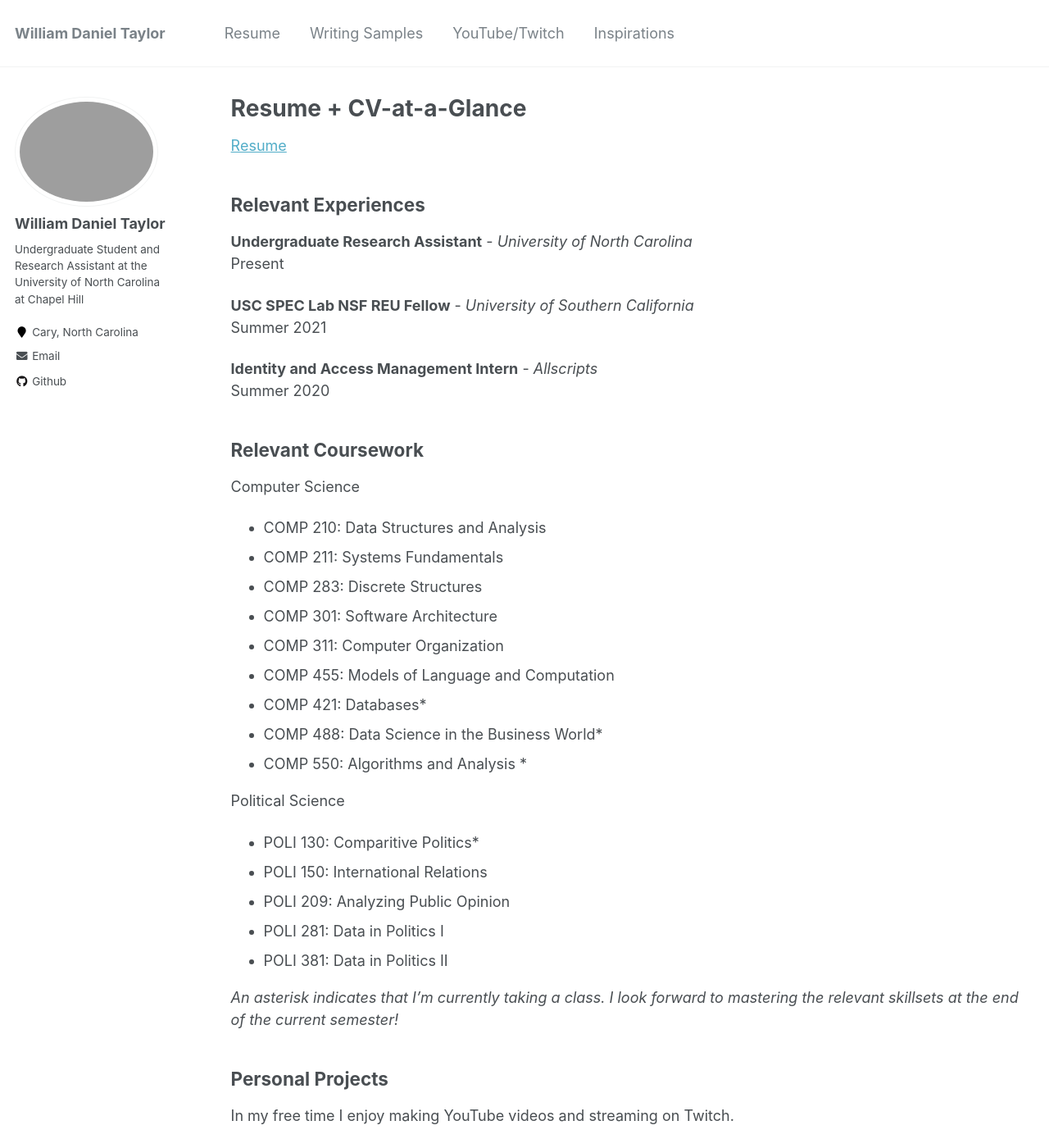
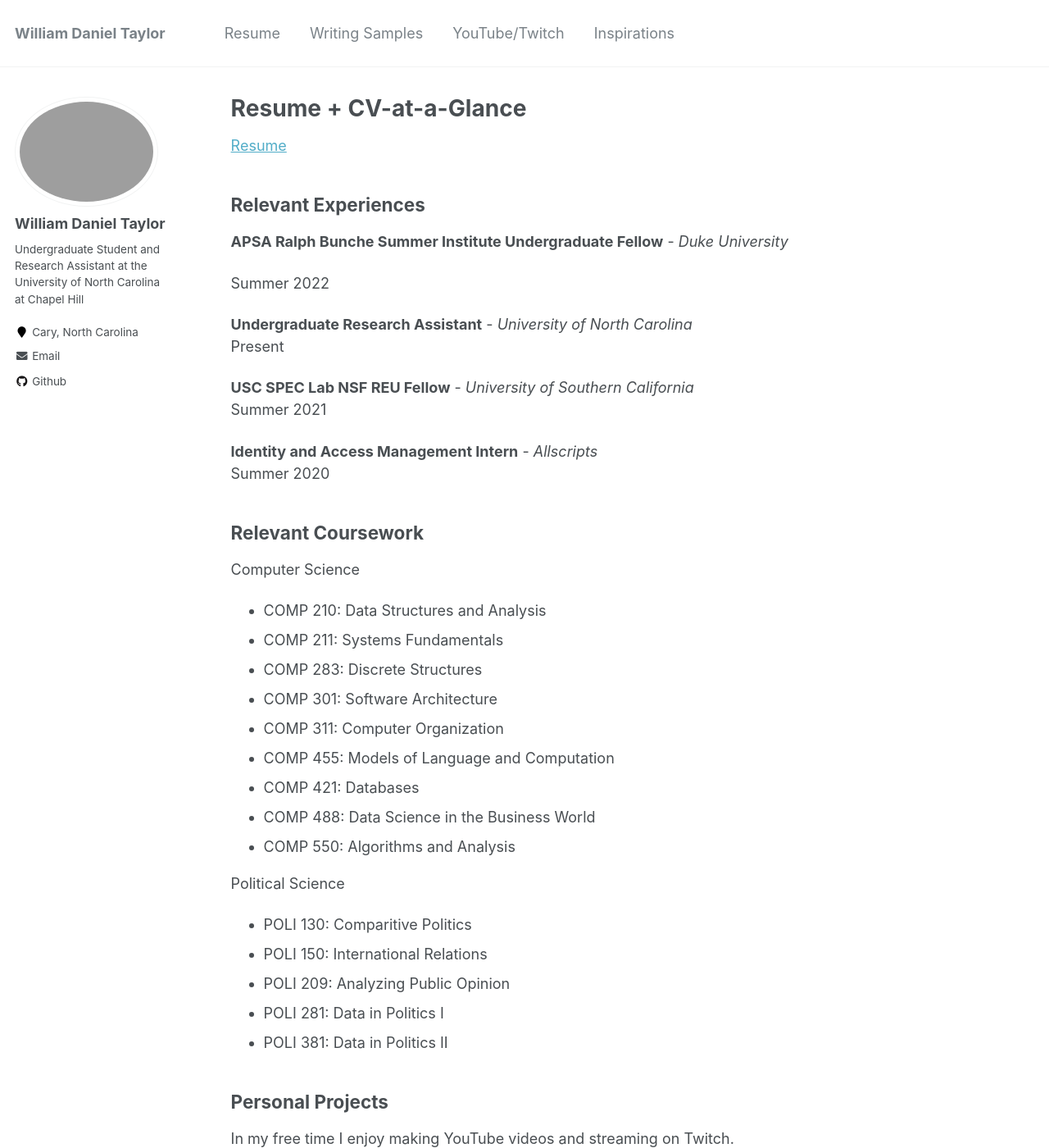
Before and after one commit to wdtaylor30/wdtaylor30.github.io, a Jekyll site: the page built from _pages/resume.md, in a window 1280 px wide and 1400 px high. Shown: the whole window at 82% size. Built offline with Jekyll 4.4.1, drawn with Linux system fonts in a browser that asks for light colours.

Commit message:
end-of-semester updates

```diff
--- a/_pages/resume.md
+++ b/_pages/resume.md
@@ -14,6 +14,10 @@ redirect_from:
 
 
 ## Relevant Experiences
+**APSA Ralph Bunche Summer Institute Undergraduate Fellow** - _Duke University_
+
+Summer 2022
+
 **Undergraduate Research Assistant** - _University of North Carolina_ <br>
 Present
 
@@ -31,18 +35,17 @@ Computer Science
 - COMP 301: Software Architecture
 - COMP 311: Computer Organization
 - COMP 455: Models of Language and Computation
-- COMP 421: Databases\*
-- COMP 488: Data Science in the Business World\*
-- COMP 550: Algorithms and Analysis *
+- COMP 421: Databases
+- COMP 488: Data Science in the Business World
+- COMP 550: Algorithms and Analysis
 
 Political Science
-- POLI 130: Comparitive Politics\*
+- POLI 130: Comparitive Politics
 - POLI 150: International Relations
 - POLI 209: Analyzing Public Opinion
 - POLI 281: Data in Politics I
 - POLI 381: Data in Politics II
 
-_An asterisk indicates that I'm currently taking a class. I look forward to mastering the relevant skillsets at the end of the current semester!_
 
 ## Personal Projects
 In my free time I enjoy making YouTube videos and streaming on Twitch.
```
Also changed, not shown: _pages/about.md (+5 -3 lines), _pages/writing-samples.md (+4 -4 lines).
